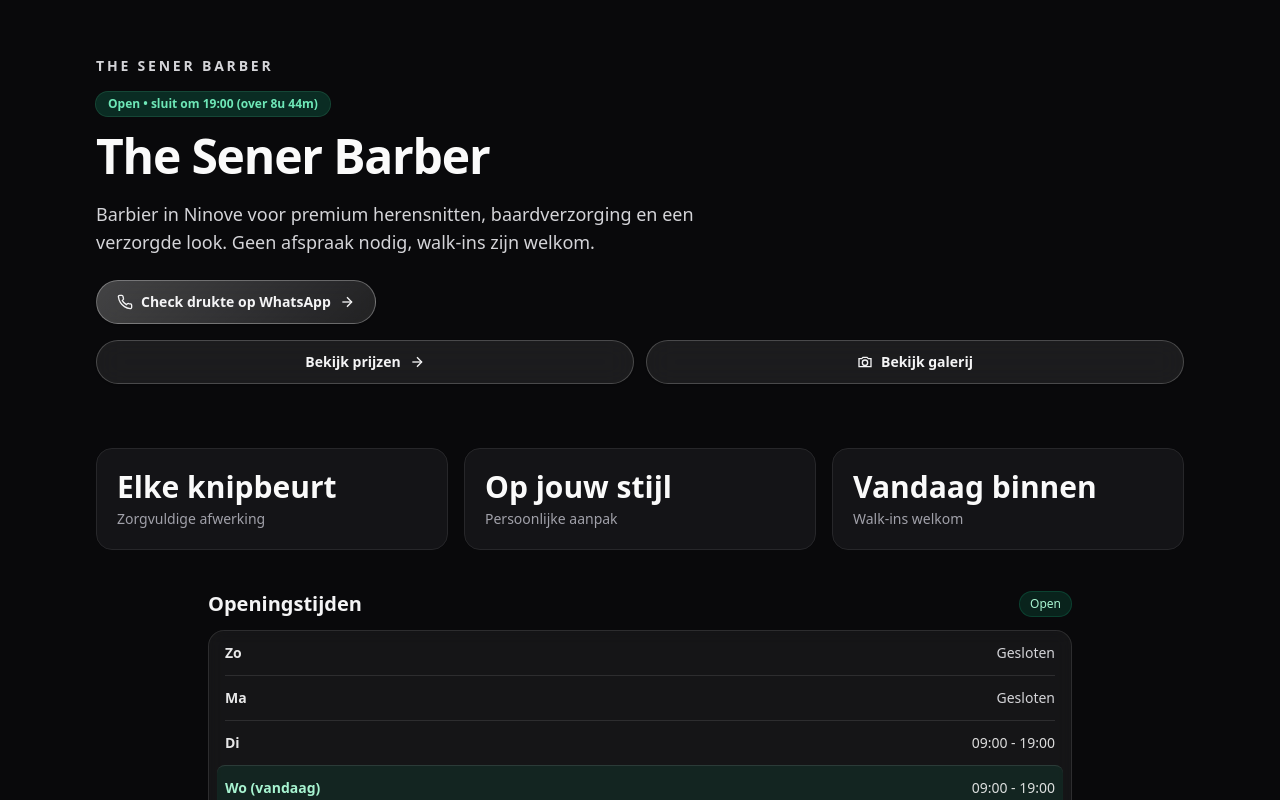
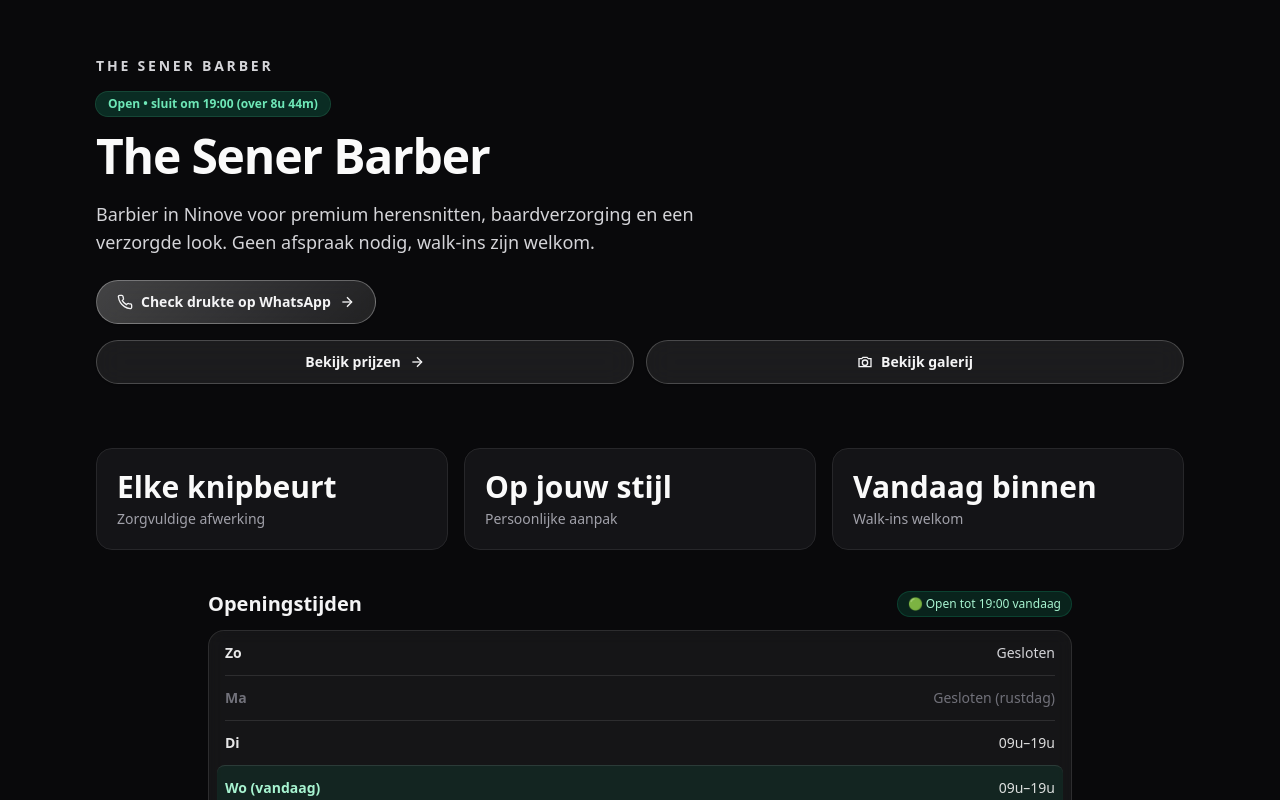
Before and after one commit to Dj-Shortcut/senerbarbershopv2, a Next.js app: page / in a window 1280 px wide. Shown: the top 800 px of the page. Built offline with nearby package versions, Linux system fonts and the light colour scheme; no server answers.

Commit message:
Update opening hours, vacation mode, and pricing UX polish

```diff
--- a/app/globals.css
+++ b/app/globals.css
@@ -76,7 +76,7 @@
   position: relative;
   opacity: 0;
   transform: translateY(10px);
-  transition: opacity 260ms ease-out, transform 260ms ease-out, background-color 180ms ease-out, box-shadow 220ms ease-out;
+  transition: opacity 260ms ease-out, transform 260ms ease-out, background-color 180ms ease-out, box-shadow 220ms ease-out, border-color 220ms ease-out;
   touch-action: manipulation;
   -webkit-tap-highlight-color: transparent;
 }
@@ -102,13 +102,15 @@
 }
 
 .price-row[data-selected="true"] {
-  background: rgba(255, 255, 255, 0.15);
-  box-shadow: inset 0 0 0 1px rgba(255, 255, 255, 0.08);
+  background: rgba(255, 255, 255, 0.12);
+  box-shadow: inset 0 0 0 1px rgba(255, 255, 255, 0.14), 0 10px 24px -18px rgba(16, 185, 129, 0.65);
 }
 
 .price-row[data-selected="false"]:hover,
 .price-row[data-selected="false"]:active {
-  background: rgba(255, 255, 255, 0.08);
+  background: rgba(255, 255, 255, 0.06);
+  border-color: rgba(255, 255, 255, 0.2);
+  box-shadow: inset 0 0 0 1px rgba(255, 255, 255, 0.1), 0 10px 24px -20px rgba(255, 255, 255, 0.45);
 }
 
 .price-row[data-selected="true"]::before {
@@ -117,8 +119,8 @@
 }
 
 .price-row[data-pressed="true"] {
-  transform: scale(0.99);
-  background: rgba(255, 255, 255, 0.2);
+  transform: scale(0.98);
+  background: rgba(255, 255, 255, 0.16);
 }
 
 .price-row__title {
@@ -190,6 +192,30 @@
   transform: translateY(0) scale(1);
 }
 
+
+
+.vacation-banner {
+  border: 1px solid rgba(251, 191, 36, 0.38);
+  background: rgba(251, 191, 36, 0.1);
+  color: rgb(254 243 199);
+  border-radius: 12px;
+  padding: 10px 12px;
+  font-size: 13px;
+  font-weight: 600;
+  animation: vacation-enter 280ms ease-out;
+}
+
+@keyframes vacation-enter {
+  from {
+    opacity: 0;
+    transform: translateY(-8px);
+  }
+
+  to {
+    opacity: 1;
+    transform: translateY(0);
+  }
+}
 
 .sticky-mobile-cta {
   position: fixed;
@@ -276,6 +302,10 @@
     transition-delay: 0ms;
   }
 
+  .vacation-banner {
+    animation: none;
+  }
+
   .sticky-mobile-cta {
     transform: none;
   }
--- a/app/page.tsx
+++ b/app/page.tsx
@@ -9,6 +9,7 @@
 import { SERVICES, getServiceLabel } from "../lib/services";
 import { getShopStatus } from "../lib/status";
 import { createDrukteWhatsAppUrl } from "../lib/whatsapp";
+import { vacationEnabled, vacationReturnDate } from "../lib/config";
 
 const facts = [
   { label: "Zorgvuldige afwerking", value: "Elke knipbeurt" },
@@ -17,6 +18,10 @@
 ];
 
 const dayLabels = ["Zo", "Ma", "Di", "Wo", "Do", "Vr", "Za"];
+
+function formatHourRange(hour: string) {
+  return `${hour.replace(":00", "u")}`;
+}
 
 export default function HomePage() {
   const [now, setNow] = useState<Date | null>(null);
@@ -83,10 +88,17 @@
           <p className="text-sm font-semibold uppercase tracking-[0.2em] text-zinc-300">The Sener Barber</p>
         </Reveal>
         <Reveal delayMs={40}>
-          <span className={`mt-4 inline-flex rounded-full px-3 py-1 text-xs font-semibold ${status.isOpen ? "bg-emerald-500/20 text-emerald-300 ring-1 ring-emerald-400/30" : "bg-zinc-800 text-zinc-300 ring-1 ring-zinc-700"}`}>
+          <span className={`mt-4 inline-flex rounded-full px-3 py-1 text-xs font-semibold ${status.isVacation ? "bg-amber-500/20 text-amber-200 ring-1 ring-amber-400/30" : status.isOpen ? "bg-emerald-500/20 text-emerald-300 ring-1 ring-emerald-400/30" : "bg-zinc-800 text-zinc-300 ring-1 ring-zinc-700"}`}>
             {status.label}
           </span>
         </Reveal>
+        {vacationEnabled ? (
+          <Reveal delayMs={55}>
+            <div className="vacation-banner mt-4" data-visible="true" role="status" aria-live="polite">
+              We zijn gesloten wegens vakantie en zijn terug open op {vacationReturnDate}
+            </div>
+          </Reveal>
+        ) : null}
         <Reveal delayMs={60}>
           <h1 className="mt-4 max-w-3xl text-4xl font-bold tracking-tight text-zinc-50 sm:text-5xl">
             The Sener Barber
@@ -145,8 +157,8 @@
         <div className="mx-auto max-w-4xl px-4">
           <div className="flex items-center justify-between gap-3">
             <h2 className="text-xl font-semibold text-zinc-100">Openingstijden</h2>
-            <span className={`rounded-full border px-2.5 py-1 text-xs font-medium ${status.isOpen ? "border-emerald-500/20 bg-emerald-500/15 text-emerald-200" : "border-white/15 bg-white/5 text-white/75"}`}>
-              {status.isOpen ? "Open" : "Gesloten"}
+            <span className={`rounded-full border px-2.5 py-1 text-xs font-medium ${status.isVacation ? "border-amber-500/30 bg-amber-500/15 text-amber-100" : status.isOpen ? "border-emerald-500/20 bg-emerald-500/15 text-emerald-200" : "border-white/15 bg-white/5 text-white/75"}`}>
+              {status.badgeLabel}
             </span>
           </div>
           <div className="mt-3 rounded-2xl border border-white/10 bg-white/5 px-4 backdrop-blur">
@@ -163,9 +175,16 @@
                     key={label}
                     className={`grid grid-cols-[1fr_auto] items-center gap-4 py-3 text-sm ${isToday ? "-mx-2 rounded-lg bg-emerald-500/10 px-2" : ""}`}
                   >
-                    <span className={`font-semibold ${isToday ? "text-emerald-200" : "text-white/90"}`}>{label}{isToday ? " (vandaag)" : ""}</span>
-                    <span className="tabular-nums text-right text-white/85">
-                      {daySchedule.closed ? <span className="font-medium text-zinc-300">Gesloten</span> : `${daySchedule.open} - ${daySchedule.close}`}
+                    <span className={`font-semibold ${isToday ? "text-emerald-200" : dayIndex === 1 ? "text-zinc-500" : "text-white/90"}`}>
+                      {label}
+                      {isToday ? " (vandaag)" : ""}
+                    </span>
+                    <span className={`tabular-nums text-right ${dayIndex === 1 ? "text-zinc-500" : "text-white/85"}`}>
+                      {daySchedule.closed ? (
+                        <span className={`font-medium ${dayIndex === 1 ? "text-zinc-500" : "text-zinc-300"}`}>{dayIndex === 1 ? "Gesloten (rustdag)" : "Gesloten"}</span>
+                      ) : (
+                        `${formatHourRange(daySchedule.open)}–${formatHourRange(daySchedule.close)}`
+                      )}
                     </span>
                   </div>
                 );
--- a/components/PricesList.tsx
+++ b/components/PricesList.tsx
@@ -168,7 +168,7 @@
 }
 
 export default function PricesList({ services = SERVICES }: { services?: Service[] }) {
-  const [selectedId, setSelectedId] = useState<string | null>(services[0]?.id ?? null);
+  const [selectedId, setSelectedId] = useState<string | null>(null);
   const [pressedId, setPressedId] = useState<string | null>(null);
   const [toastMessage, setToastMessage] = useState<string | null>(null);
   const servicesById = useMemo(() => new Map(services.map((service) => [service.id, service])), [services]);
--- a/lib/config.ts
+++ b/lib/config.ts
@@ -19,14 +19,17 @@
 export const CLOSE_HOUR = {
   tuesday: "19:00",
   wednesday: "19:00",
-  thursday: "20:00",
-  friday: "20:00",
-  saturday: "18:00",
+  thursday: "19:00",
+  friday: "19:00",
+  saturday: "19:00",
 } as const;
 
 export const HOLIDAYS_BY_YEAR: Record<number, string[]> = {
   2026: ["01-01", "12-25", "12-26"],
 };
+
+export const vacationEnabled = false;
+export const vacationReturnDate = "15/08/2026";
 
 export const CONTACT_CONFIG = {
   social: {
--- a/lib/status.ts
+++ b/lib/status.ts
@@ -1,4 +1,5 @@
 import { getScheduleForDate } from "./schedule";
+import { vacationEnabled, vacationReturnDate } from "./config";
 
 export type BusyLevel = "Rustig" | "Normaal" | "Druk";
 
@@ -78,6 +79,16 @@
 }
 
 export function getStatus(now = new Date()) {
+  if (vacationEnabled) {
+    return {
+      isOpen: false,
+      isVacation: true,
+      busyLevel: "Rustig" as BusyLevel,
+      label: `Gesloten wegens vakantie • terug op ${vacationReturnDate}`,
+      badgeLabel: `🟡 Gesloten wegens vakantie – terug op ${vacationReturnDate}`,
+    };
+  }
+
   const schedule = getScheduleForDate(now);
   const currentMinutes = now.getHours() * 60 + now.getMinutes();
 
@@ -95,22 +106,32 @@
 
       return {
         isOpen: true,
+        isVacation: false,
         busyLevel,
         label: `Open • sluit om ${closeTimeText} (over ${closesInText})`,
+        badgeLabel: `🟢 Open tot ${closeTimeText} vandaag`,
       };
     }
   }
 
   const nextOpening = getNextOpening(now);
   if (!nextOpening) {
-    return { isOpen: false, busyLevel: "Rustig" as BusyLevel, label: "Gesloten" };
+    return {
+      isOpen: false,
+      isVacation: false,
+      busyLevel: "Rustig" as BusyLevel,
+      label: "Gesloten",
+      badgeLabel: "🔴 Gesloten",
+    };
   }
 
   const dayLabel = getNextOpeningLabel(now, nextOpening.dayOffset);
   return {
     isOpen: false,
+    isVacation: false,
     busyLevel: "Rustig" as BusyLevel,
     label: `Gesloten • opent ${dayLabel} om ${formatBelgianTime(nextOpening.open)}`,
+    badgeLabel: `🔴 Gesloten – open ${dayLabel} om ${formatBelgianTime(nextOpening.open)}`,
   };
 }
 
```
Also changed, not shown: 2 other files (tests, documents, lock files or other folders).
